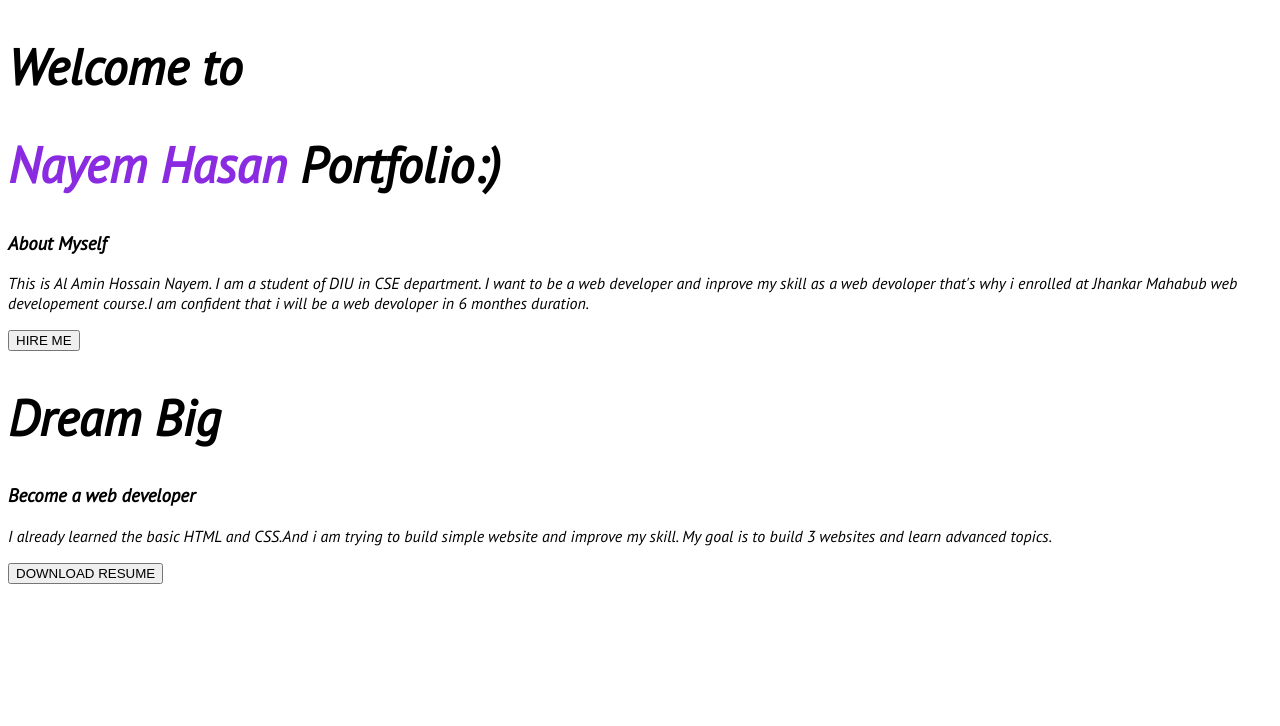
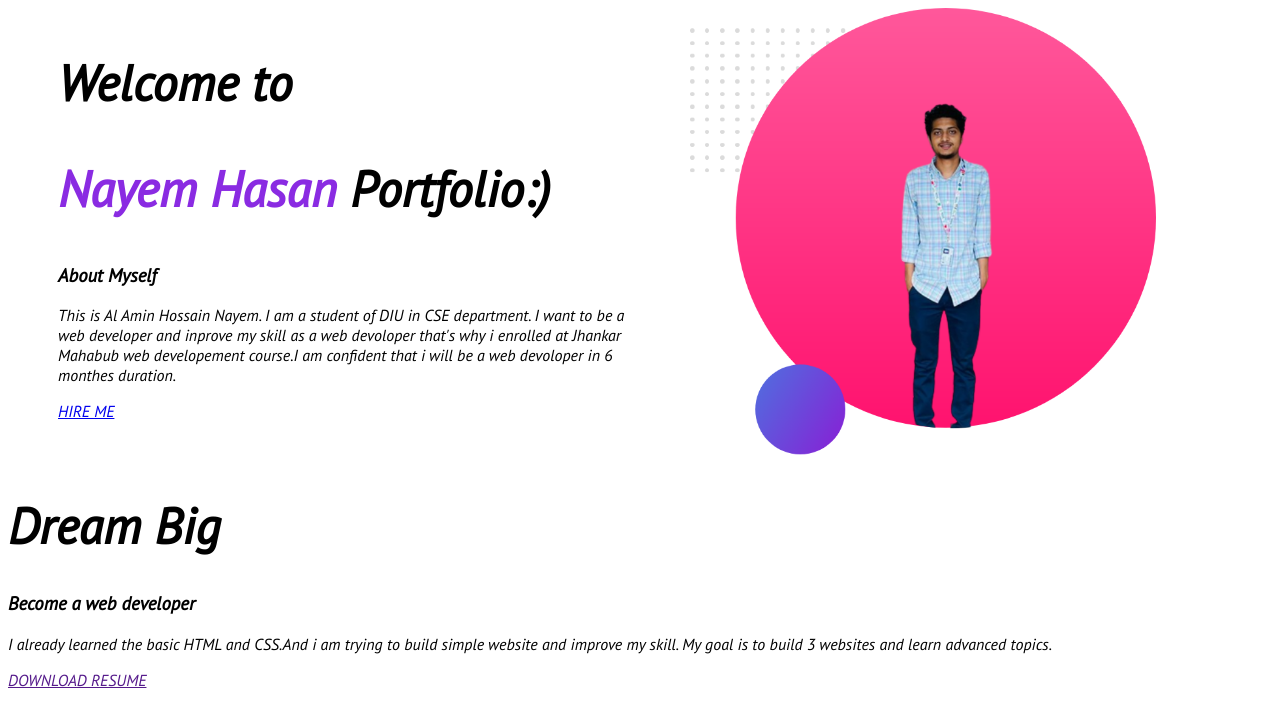
Before and after one commit to nayemhasan45/portfolio-website, a plain HTML site: page index.html in a window 1280 px wide. Drawn offline with Linux system fonts and the light colour scheme.

Commit message:
some change

```diff
--- a/index.html
+++ b/index.html
@@ -11,20 +11,22 @@
     <link rel="stylesheet" href="style.css">
 </head>
 <body>
-    <div class="header-left">
+    <section>
+        <div class="half-width">
             <h1>Welcome to</h1>
             <h1><span class="name-high">Nayem Hasan</span> Portfolio:)</h1>
             <h3>About Myself</h3>
             <p>This is Al Amin Hossain Nayem. I am a student of DIU in CSE department. I want to be a web developer and inprove my skill as a web devoloper that's why i enrolled at Jhankar Mahabub web developement course.I am confident that i will be a web devoloper in 6 monthes duration.</p>
-        <button>HIRE ME</button>
+            <a target="_blank" href="https://www.linkedin.com/in/nayemhasan45/">HIRE ME</a>
         </div>
-    <div class="header-right">
-            <!-- <img src="images/my-pic.png" alt="amra pic"> -->
+        <div class="half-width">
+            <img src="images/my-pic.png" alt="amra pic">
         </div>
+    </section>
     <h1>Dream Big</h1>
     <h3>Become a web developer</h3>
     <p>I already learned the basic HTML and CSS.And i am trying to build simple website and improve my skill. My goal is to build 3 websites and learn advanced topics.</p>
-    <button>DOWNLOAD RESUME</button>
+    <a target="_blank" href="">DOWNLOAD RESUME</a>
     <h1></h1>
     <h3></h3>
     <p></p>
--- a/style.css
+++ b/style.css
@@ -7,3 +7,13 @@ h1{
 .name-high{
     color: blueviolet;
 }
+section{
+    display: flex;
+}
+.half-width{
+    width: 50%;
+    padding-left: 50px;
+}
+.half-width img{
+    width: 80%;
+}
```
Lines whose indentation alone changed are shown as unchanged.
